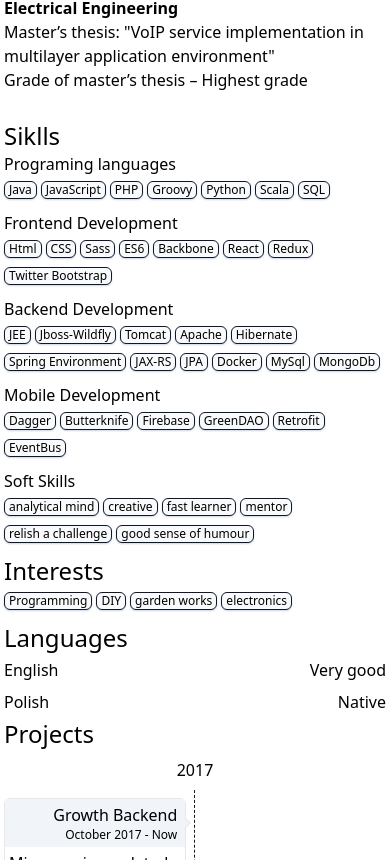
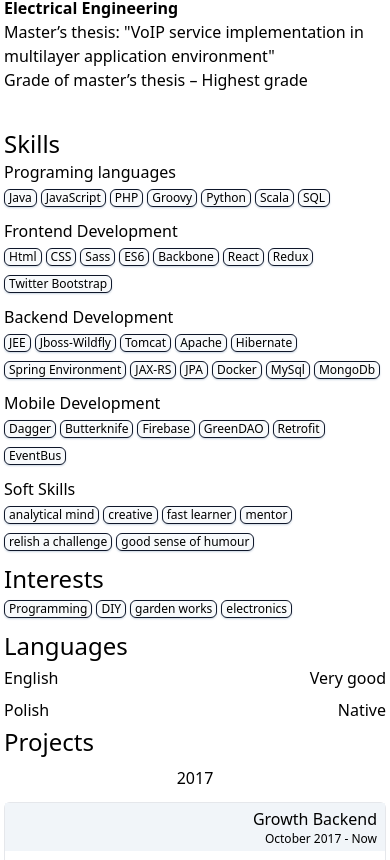
Before and after one commit to irla/irla.github.io, a Next.js app: page / in a window 390 px wide. Shown: the part 1140-2000 px from the top of the page. Built offline with nearby package versions, Linux system fonts and the light colour scheme.

Commit message:
Navbar working and projects display on mobile phase 1

```diff
--- a/pages/index.tsx
+++ b/pages/index.tsx
@@ -31,6 +31,7 @@
 const navigation = [
   { name: 'About', href: '#PersonalDetails' },
   { name: 'Experience', href: '#Experience' },
+  { name: 'Skills', href: '#Skills' },
   { name: 'Education', href: '#Education' },
   { name: 'Projects', href: '#Projects' },
 ]
@@ -41,7 +42,7 @@
   const filterIsBlank = (!filter || filter.trim().length == 0) as boolean
 
   return (
-    <div>
+    <div className='scroll-pt-40'>
       <Head>
         <title>Paweł Irla - CV</title>
         <meta name="viewport" content="width=device-width, initial-scale=1" />
@@ -49,10 +50,10 @@
         <link rel="icon" href="/favicon.ico" />
       </Head>
 
-      <header className="print:hidden">
+      <header className="print:hidden fixed min-w-full z-50">
         <Navbar onFilterUpdate={(value) => {setFilter(value)}} filterValue={filter} navigation={navigation} />
       </header>
-      <main className='print:px-0 px-1 max-w-6xl mx-auto'>
+      <main className='print:px-0 px-1 max-w-6xl mx-auto pt-16'>
         <div className={'py-2 ' + (filterIsBlank ? 'sm:flex' : 'hidden')}>
           <div>
             <PersonalDetails />
--- a/sections/Projects/Project.tsx
+++ b/sections/Projects/Project.tsx
@@ -12,13 +12,13 @@
 export const Project: React.FC<ProjectProps> = ({project, left, filter}) => {
     if (project) {
         const pointer = left
-            ? <div className='relative rotate-45 w-2 h-2 border-r border-t z-50 bg-slate-100 -right-1'></div>
-            : <div className='relative rotate-45 w-2 h-2 border-l border-b z-50 bg-slate-100 -left-1'></div>
+            ? <div className='hidden sm:block relative rotate-45 w-2 h-2 border-r border-t z-10 bg-slate-100 -right-1'></div>
+            : <div className='hidden sm:block relative rotate-45 w-2 h-2 border-l border-b z-10 bg-slate-100 -left-1'></div>
 
         return (
-        <div className={'border rounded-md flex flex-wrap my-2 ' + (left ? 'mr-2' : 'ml-2')} >
+        <div className={'border rounded-md flex flex-wrap my-1 ' + (left ? 'sm:mr-2' : 'sm:ml-2')} >
             <div className={'basis-full bg-slate-100 flex items-center py-1 ' + (left ? 'text-right' : ' flex-row-reverse')}>
-                <div className='basis-full'>
+                <div className='basis-full px-2 sm:px-0'>
                     <span className={left ? 'mr-auto text-left pl-2' : 'ml-auto text-right pr-2'}>{project.name}</span>
                     <DateRange from={project.startDate} to={project.endDate} size='xs'/>
                 </div>
--- a/sections/Projects/index.tsx
+++ b/sections/Projects/index.tsx
@@ -94,11 +94,11 @@
                 return <div className='flex flex-wrap'>
                         <div className='basis-full flex items-center my-2'><span className='m-auto'>{year}</span></div>
                         {[... yearOfProjects.months].map(([month, projects]) => {
-                            return <div className="basis-full flex">
-                                <div className='flex-col basis-1/2 border-r border-dashed border-gray-900 dark:border-gray-400'>
+                            return <div className="basis-full flex flex-wrap sm:flex-nowrap">
+                                <div className='flex-row basis-full sm:flex-col sm:basis-1/2 sm:border-r sm:border-dashed sm:border-gray-900 sm:dark:border-gray-400'>
                                     <Project project={projects.commercial} left={true} filter={props.filter}/>
                                 </div>
-                                <div className='flex-col basis-1/2'>
+                                <div className='flex-row basis-full sm:flex-col sm:basis-1/2'>
                                     <Project project={projects.hobby} left={false} filter={props.filter}/>
                                 </div>
                             </div>
--- a/sections/Skills.tsx
+++ b/sections/Skills.tsx
@@ -30,8 +30,8 @@
 
 export const Skills: React.FC<SkillsProps> = ({skills, languages, interests, filter, filterSetter}) => {
     return <div>
-            <div>
-                <div className='block text-2xl'>Siklls</div>
+            <div className="pt-2">
+                <div id="Skills" className='block text-2xl'>Skills</div>
                 {skills.map((skillGroupItem: SkillGroup) => {
                     return <div key={skillGroupItem.name} className="mb-2">
                         <div className='block'>{skillGroupItem.name}</div>
--- a/styles/globals.css
+++ b/styles/globals.css
@@ -6,3 +6,7 @@
     size: auto;   /* auto is the initial value */
     margin: 2pt 0pt;  /* this affects the margin in the printer settings */
 }
+
+html {
+    scroll-padding-top: 4rem;
+}
```
